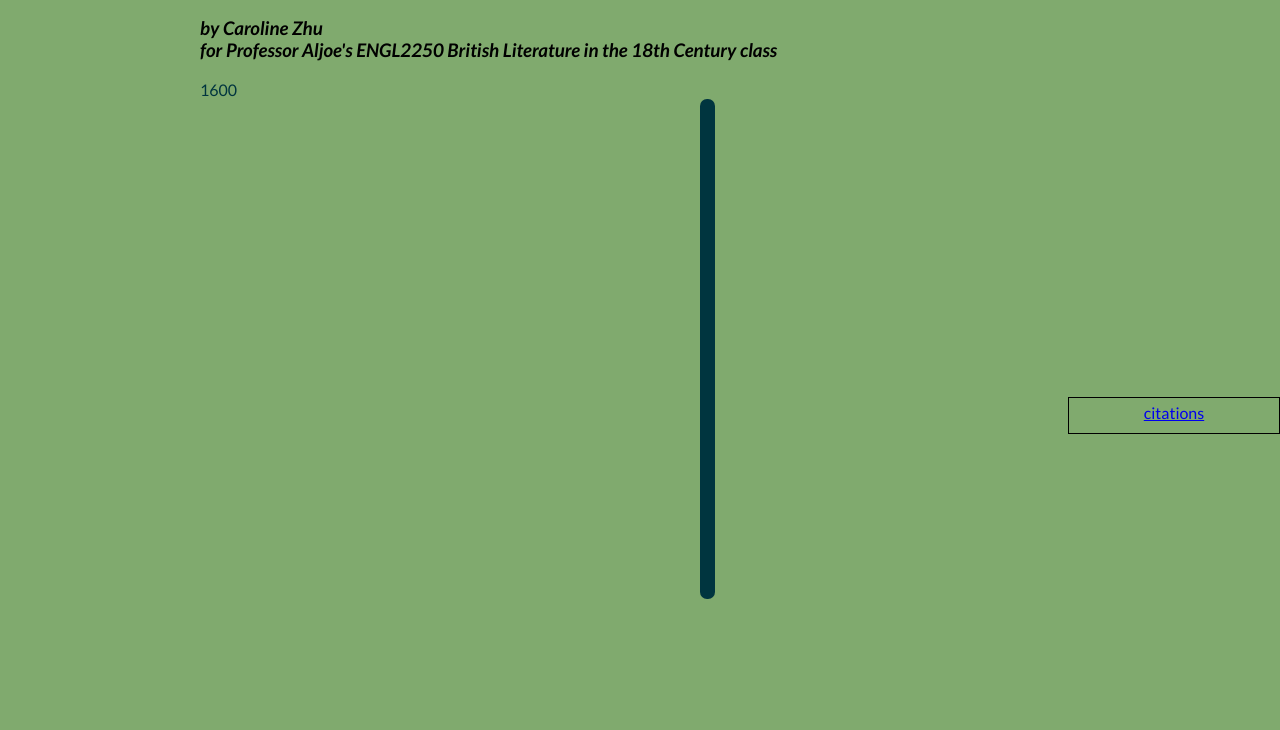
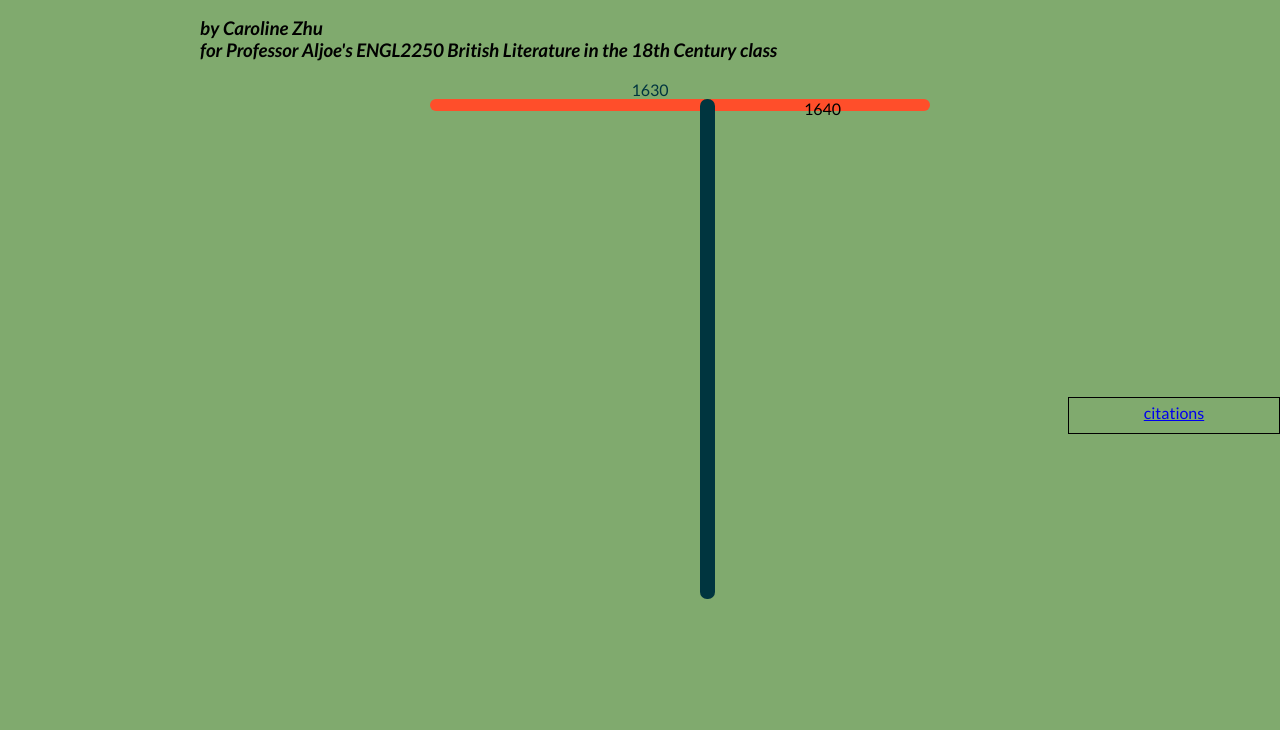
Before and after one commit to carzh/ooronoko, a plain HTML site: page index.html in a window 1280 px wide. Shown: the part 366-1096 px from the top of the page. Before the commit the page ends 965 px from the top, so only its background shows below. Drawn offline with Linux system fonts and the light colour scheme.

Commit message:
added images

```diff
--- a/css.css
+++ b/css.css
@@ -53,9 +53,20 @@ body {
     font-style: normal;
 }
 
+.nav {
+    position: fixed;
+    bottom: 0px;
+    right: 0px;
+    width: 200px;
+    height: 25px;
+    text-align: center;
+    padding: 5px;
+    border: 1px solid black;
+}
+
 .title {
     /*font-style: italic;*/
-    font-family: 'Playfair Display', 'Times New Roman', Times, serif;
+    font-family: 'Playfair Display Italic', 'Times New Roman', Times, serif;
     font-size: 75px;
     line-height: 80%;
     font-style: italic;
@@ -85,6 +96,11 @@ h3 {
     font-family: 'Lato', Verdana, Geneva, Tahoma, sans-serif;
     font-style: italic;
 }
+.bodyyy {
+    width: 900px;
+    height: 600px;
+    align-self: center;
+}
 
 .timeline {
     width: 15px;
@@ -95,20 +111,24 @@ h3 {
     border-radius: 7px;
 }
 
-.nav {
-    position: fixed;
-    bottom: 0px;
-    right: 0px;
-    width: 200px;
-    height: 25px;
-    text-align: center;
-    padding: 5px;
-    border: 1px solid black;
+.startdate {
+    top: 0px;
+    left: 50px;
+    width: 50px;
+    color:#00353F
 }
 
-.startdate {
-    position: relative;
+.birthdate {
+    position: static;
+    width: 440px;
+    top: 500px;
+    left: -220px;
+}
+
+.topborder {
+    background-color: #FF4E2A;
+    width: 500px;
+    height: 12px;
+    border-radius: 6px;
     top: 0px;
-    align-self: center;
-    color:#00353F
 }
--- a/index.html
+++ b/index.html
@@ -13,9 +13,14 @@
     </div>
     <h3>by Caroline Zhu<br>
         for Professor Aljoe's ENGL2250 British Literature in the 18th Century class</h3>
+    <center>
         <div class = "bodyyy">
-        <div class = "startdate">1600</div>
+            <div class = "startdate">1630</div>
             <div class = "timeline"></div>
+            <div class = "birthdate">
+                <div class = "topborder"><div class = "date">1640</div></div>
             </div>
+        </div>
+    </center>
 </body>
 </html>
```
Also changed, not shown: images/aphra_behn.png (added). Lines whose indentation alone changed are shown as unchanged.
